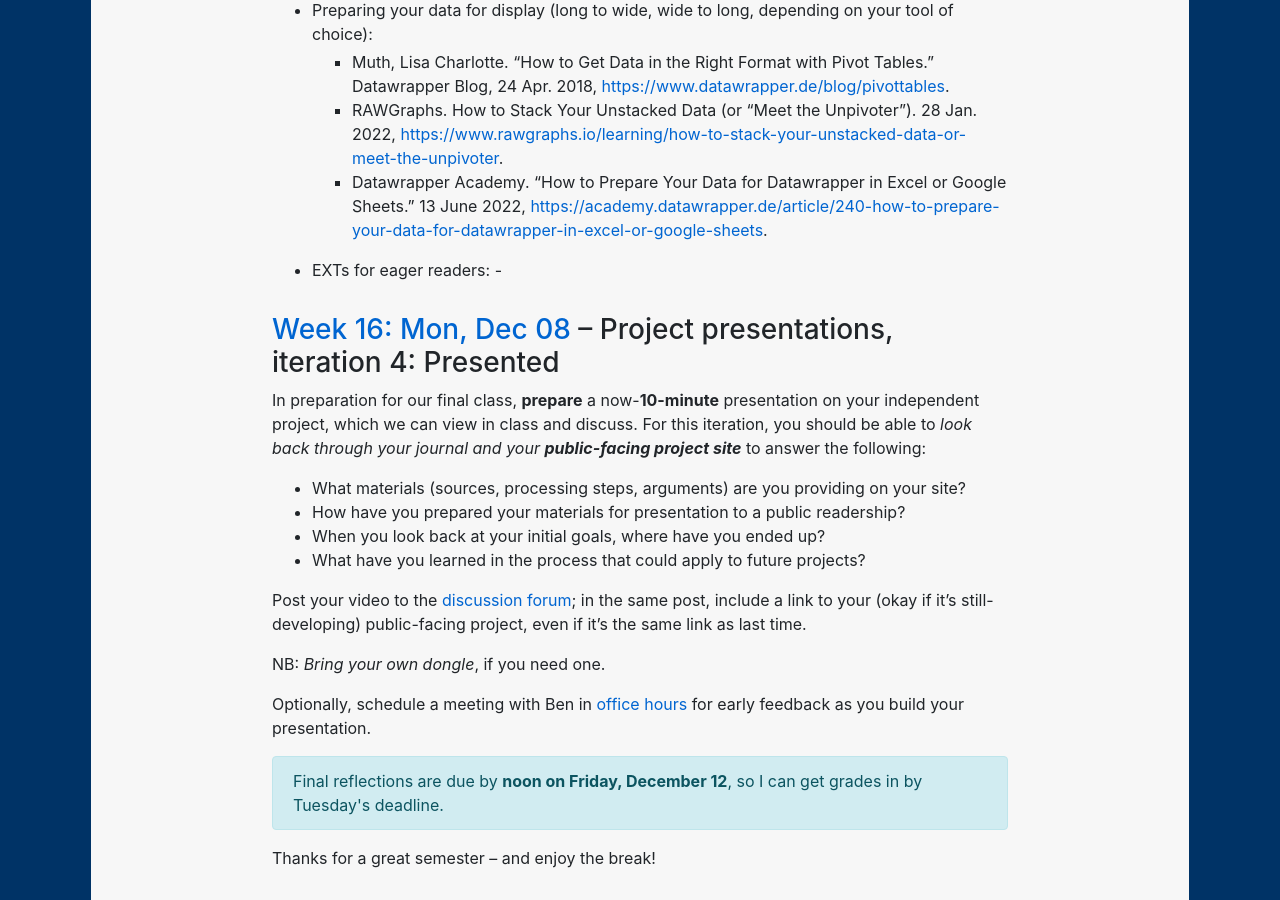
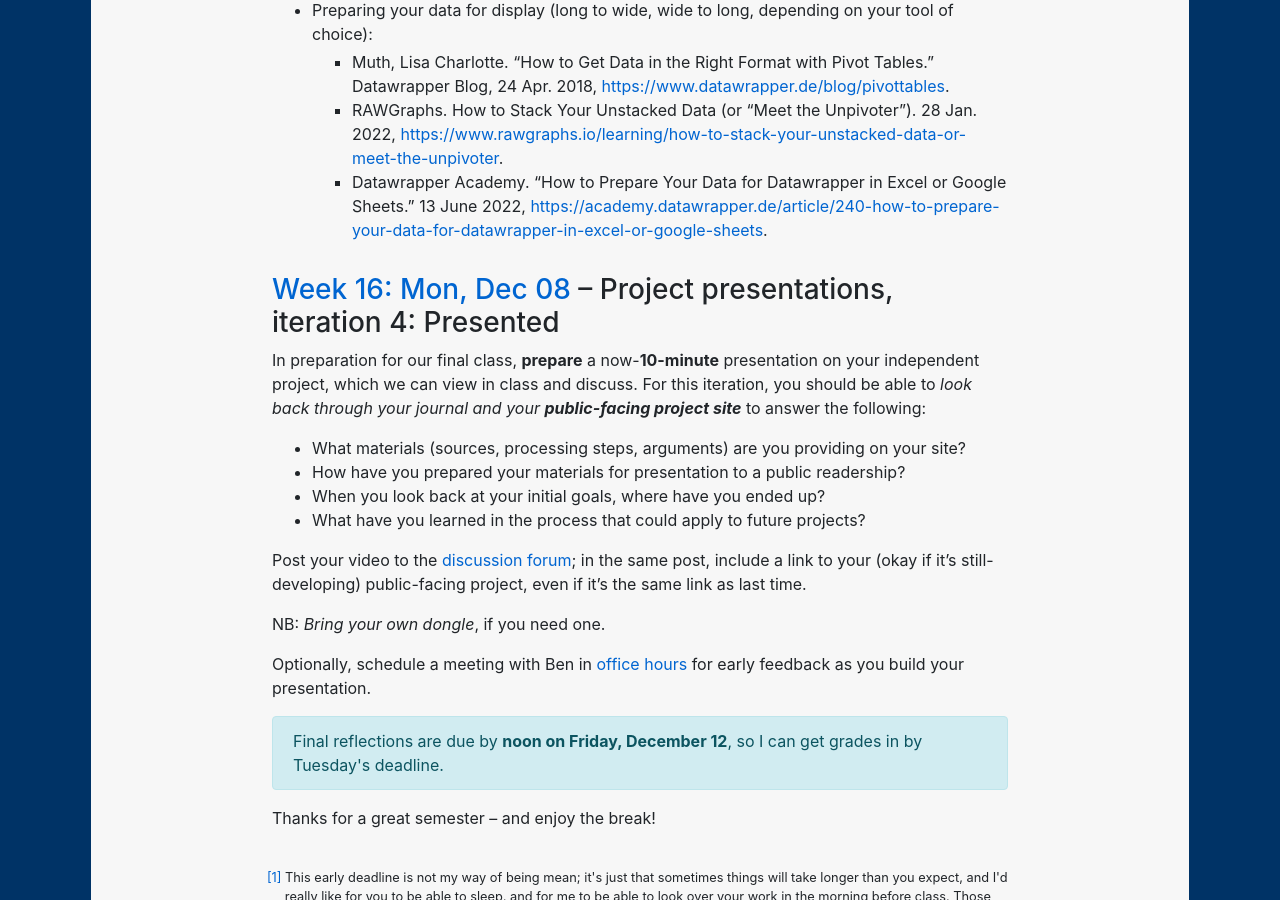
Before and after one commit to benmiller314/dsam2025fall, a Jekyll site: the page built from schedule.md, in a window 1280 px wide and 900 px high, scrolled down 12528 px. Built offline with Jekyll 4.4.1, drawn with Linux system fonts in a browser that asks for light colours; our own code applies the rules of GitHub Pages for plain Markdown files.

Commit message:
oops, forgot to make EXTs explicit
If you want more, just click around in RAWgraphs or Datawrapper

```diff
--- a/schedule.md
+++ b/schedule.md
@@ -382,8 +382,6 @@
     - RAWGraphs. How to Stack Your Unstacked Data (or “Meet the Unpivoter”). 28 Jan. 2022, [https://www.rawgraphs.io/learning/how-to-stack-your-unstacked-data-or-meet-the-unpivoter](https://www.rawgraphs.io/learning/how-to-stack-your-unstacked-data-or-meet-the-unpivoter).
     - Datawrapper Academy. "How to Prepare Your Data for Datawrapper in Excel or Google Sheets." 13 June 2022, [https://academy.datawrapper.de/article/240-how-to-prepare-your-data-for-datawrapper-in-excel-or-google-sheets](https://academy.datawrapper.de/article/240-how-to-prepare-your-data-for-datawrapper-in-excel-or-google-sheets).
 
-* EXTs for eager readers:
-    -
 
 ### [Week 16: Mon, Dec 08](plans/week-16) – Project presentations, iteration 4: Presented {#week-16}
 
```
